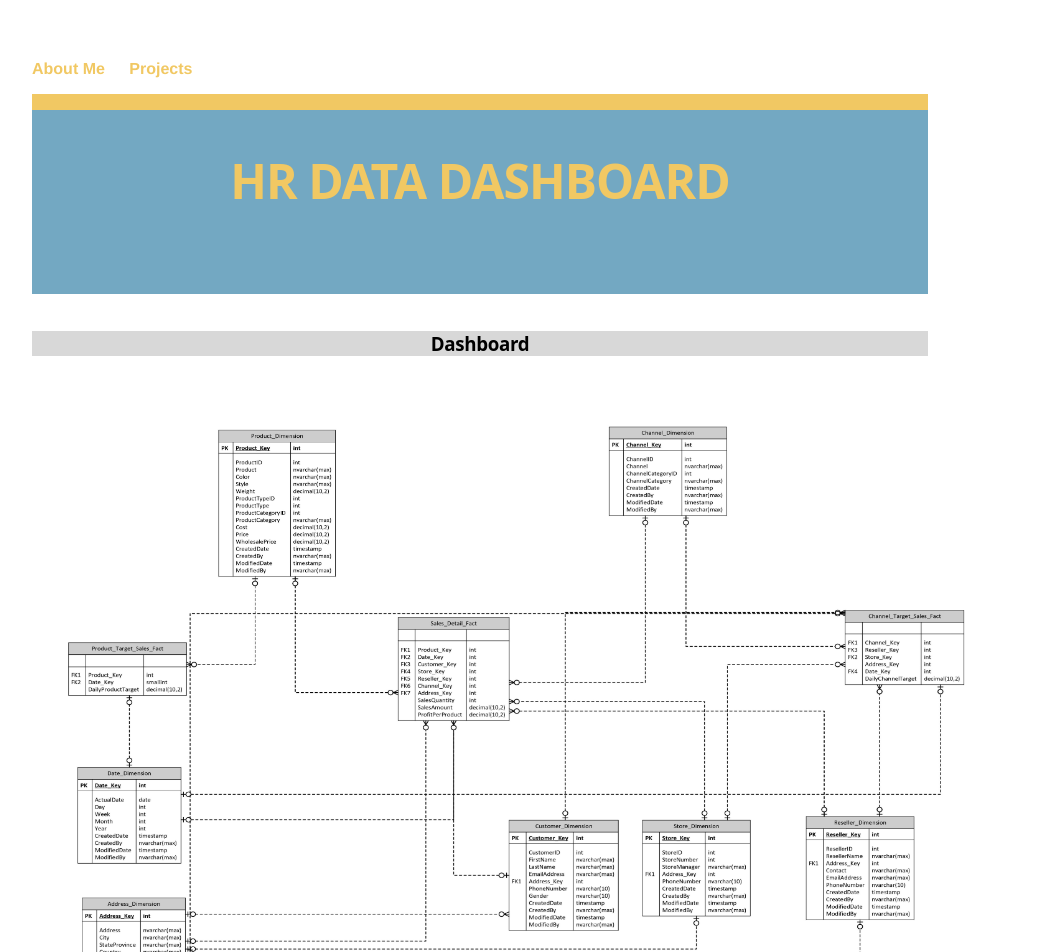
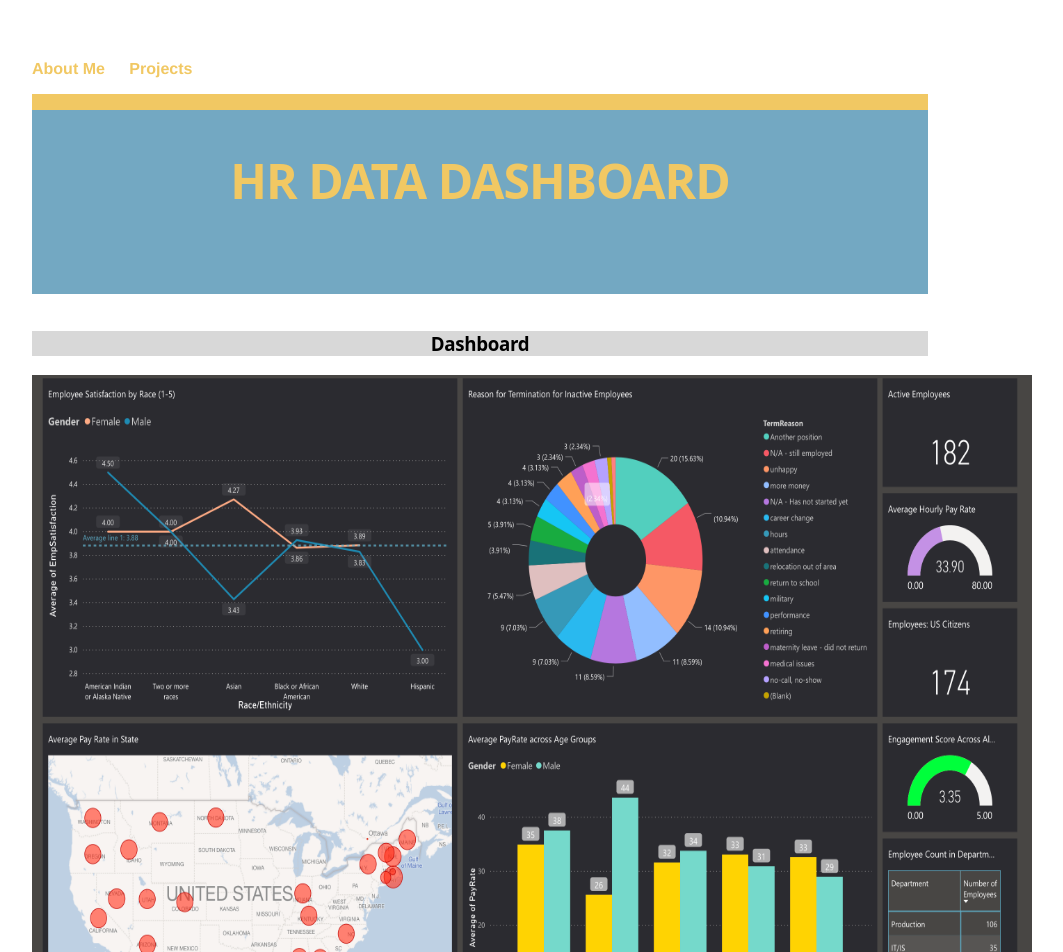
Before and after one commit to shreyakaul/shreyakaul.github.io, a Jekyll site: the page built from hr-data.html, in a window 1280 px wide. Shown: the top 952 px of the page, without its empty margins (160-1223 px from the left). Built offline with Jekyll 4.4.1, drawn with Linux system fonts in a browser that asks for light colours.

Commit message:
Update hr-data.html

```diff
--- a/hr-data.html
+++ b/hr-data.html
@@ -13,7 +13,7 @@ layout: default
 <br>
 <div class="erd">
 <h3 class="erd-background"> Dashboard </h3>
-<img src="Snowflake Schema.jpg" alt="ERD" width="1000" height="700">
+<img src="HR-Data.png" alt="ERD" width="1000" height="700">
 <h3 class="erd-background">SQL Queries</h3>
-<iframe src="SQL_577.pdf#toolbar=0" height="1000" width="1000"></iframe>
+<iframe src="HR-Data.pdf#toolbar=0" height="1000" width="1000"></iframe>
 		</div>
```
